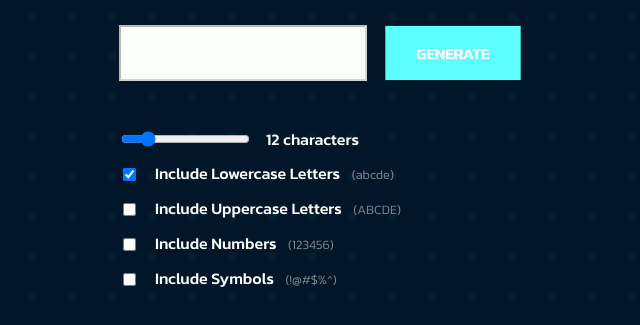
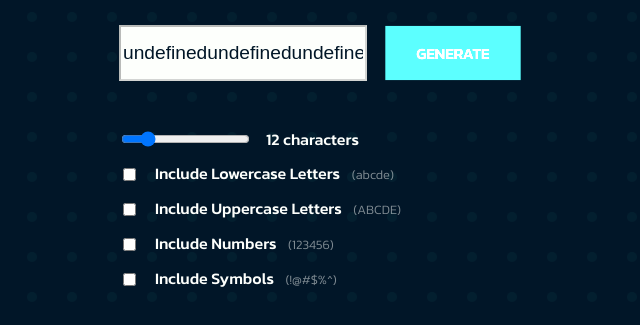
Before and after one commit to grixxxx/securus---Password-Generator, a website built with Parcel: page src/index.html in a window 1280 px wide. Both pictures are taken after a click on the button "GENERATE". Shown: the part 297-622 px from the top of the page, without its empty margins (319-959 px from the left). Built offline with nearby package versions, Linux system fonts and the light colour scheme.

Commit message:
fixed the functions

```diff
--- a/src/index.html
+++ b/src/index.html
@@ -40,34 +40,25 @@
             <p class="passLengthValue"></p>
           </div>
           <div class="checkboxes">
-            <input
-              type="checkbox"
-              id="checkboxLowLetter"
-              value="qwertyuiopasdfghjklzxcvbnm"
-              checked
-            />
+            <input type="checkbox" id="checkboxLowLetter" />
             <p>Include Lowercase Letters <span>(abcde)</span></p>
           </div>
           <div class="checkboxes">
-            <input
-              type="checkbox"
-              id="checkboxUpperLetter"
-              value="QWERTYUIOPASDFGHJKLZXCVBNM"
-            />
+            <input type="checkbox" id="checkboxUpperLetter" />
             <p>Include Uppercase Letters <span>(ABCDE)</span></p>
           </div>
           <div class="checkboxes">
-            <input type="checkbox" id="checkboxNum" value="1234567890" />
+            <input type="checkbox" id="checkboxNum" />
             <p>Include Numbers <span>(123456)</span></p>
           </div>
           <div class="checkboxes">
-            <input type="checkbox" id="checkboxSym" value="!@#$%^&*()" />
+            <input type="checkbox" id="checkboxSym" />
             <p>Include Symbols <span>(!@#$%^)</span></p>
           </div>
         </section>
       </section>
     </main>
 
-    <script src="index.js"></script>
+    <script src="./js/index.js"></script>
   </body>
 </html>
--- a/src/index.js
+++ /dev/null
@@ -1,62 +0,0 @@
-const btnGenerate = document.querySelector("#generateBtn");
-const textInput = document.querySelector(".inputText");
-const passLength = document.getElementById("passLength");
-const passLengthValue = document.querySelector(".passLengthValue");
-
-
-const checkboxNum = document.querySelector("#checkboxNum");
-const checkboxSym = document.querySelector("#checkboxSym");
-const checkboxLowLetter = document.querySelector("#checkboxLowLetter");
-const checkboxUpperLetter = document.querySelector("#checkboxUpperLetter");
-
-textInput.value = "";
-
-passLengthValue.textContent = passLength.value + " characters";
-
-passLength.oninput = function () {
-  passLengthValue.textContent = this.value + " characters";
-};
-
-let totalRandomChar = "";
-
-btnGenerate.addEventListener("click", () => {
-  textInput.value = "";
-
-  if(checkboxUpperLetter.checked && checkboxSym.checked && checkboxNum.checked)
-  {
-    console.log(true);
-   totalRandomChar =checkboxSym.value + checkboxUpperLetter.value + checkboxNum.value;
-  }
-  else if(checkboxUpperLetter.checked && checkboxSym.checked)
-   {
-    totalRandomChar =checkboxSym.value + checkboxUpperLetter.value;
-   }
-  else if (checkboxSym.checked && checkboxNum.checked) {
-    totalRandomChar =
-      checkboxNum.value + checkboxSym.value + checkboxLowLetter.value;
-  }
-   else if(checkboxUpperLetter.checked && checkboxSym.checked && checkboxNum.checked)
-   {
-    totalRandomChar =checkboxSym.value + checkboxUpperLetter.value + checkboxNum.value;
-   }
-   else if (checkboxUpperLetter.checked && checkboxNum.checked) {
-    totalRandomChar =checkboxNum.value + checkboxUpperLetter.value;
-  }
-  else if (checkboxSym.checked) {
-    totalRandomChar = checkboxSym.value + checkboxLowLetter.value;
-  } else if (checkboxNum.checked) {
-    totalRandomChar = checkboxNum.value + checkboxLowLetter.value;
-  }
-  else if (checkboxUpperLetter.checked) {
-    totalRandomChar =checkboxUpperLetter.value;
-  }
-  else {
-    checkboxLowLetter.checked;
-    totalRandomChar = checkboxLowLetter.value;
-  }
-
-  for (i = 0; i < passLength.value; i++) {
-    let generatePass = Math.floor(Math.random() * totalRandomChar.length);
-    textInput.value += totalRandomChar[generatePass];
-  }
-});
--- /dev/null
+++ b/src/js/index.js
@@ -0,0 +1,96 @@
+const btnGenerate = document.querySelector("#generateBtn");
+const textInput = document.querySelector(".inputText");
+const passLength = document.getElementById("passLength");
+const passLengthValue = document.querySelector(".passLengthValue");
+
+const checkboxNum = document.querySelector("#checkboxNum");
+const checkboxSym = document.querySelector("#checkboxSym");
+const checkboxLowLetter = document.querySelector("#checkboxLowLetter");
+const checkboxUpperLetter = document.querySelector("#checkboxUpperLetter");
+
+textInput.value = "";
+
+passLengthValue.textContent = `${passLength.value} characters`;
+
+passLength.oninput = function () {
+  passLengthValue.textContent = `${this.value} characters`;
+};
+
+let upperLetter = [
+  "Q",
+  "W",
+  "E",
+  "R",
+  "T",
+  "Y",
+  "U",
+  "I",
+  "O",
+  "P",
+  "A",
+  "S",
+  "D",
+  "F",
+  "G",
+  "H",
+  "J",
+  "K",
+  "L",
+  "Z",
+  "X",
+  "C",
+  "V",
+  "B",
+  "N",
+  "M",
+];
+let lowerLetter = [
+  "q",
+  "w",
+  "e",
+  "r",
+  "t",
+  "y",
+  "u",
+  "i",
+  "o",
+  "p",
+  "a",
+  "s",
+  "d",
+  "f",
+  "g",
+  "h",
+  "j",
+  "k",
+  "l",
+  "z",
+  "x",
+  "c",
+  "v",
+  "b",
+  "n",
+  "m",
+];
+
+let symbolChar = ["!", "@", "#", "$", "%", "^", "&", "*", "(", ")"];
+
+let numChar = [1, 2, 3, 4, 5, 6, 7, 8, 9, 0];
+
+btnGenerate.addEventListener("click", () => {
+  textInput.value = "";
+
+  const availableChar = [
+    ...(checkboxUpperLetter.checked ? upperLetter : []),
+    ...(checkboxLowLetter.checked ? lowerLetter : []),
+    ...(checkboxSym.checked ? symbolChar : []),
+    ...(checkboxNum.checked ? numChar : []),
+  ];
+
+  console.log(availableChar);
+
+  for (let i = 0; i < passLength.value; i++) {
+    let generatePass = Math.floor(Math.random() * availableChar.length);
+    textInput.value += availableChar[generatePass];
+  }
+});
```
Also changed, not shown: src/sass/_forms.scss (added, +37 -0 lines), src/sass/main.scss (+1 -35 lines), dist/index.html, 4 other files.
